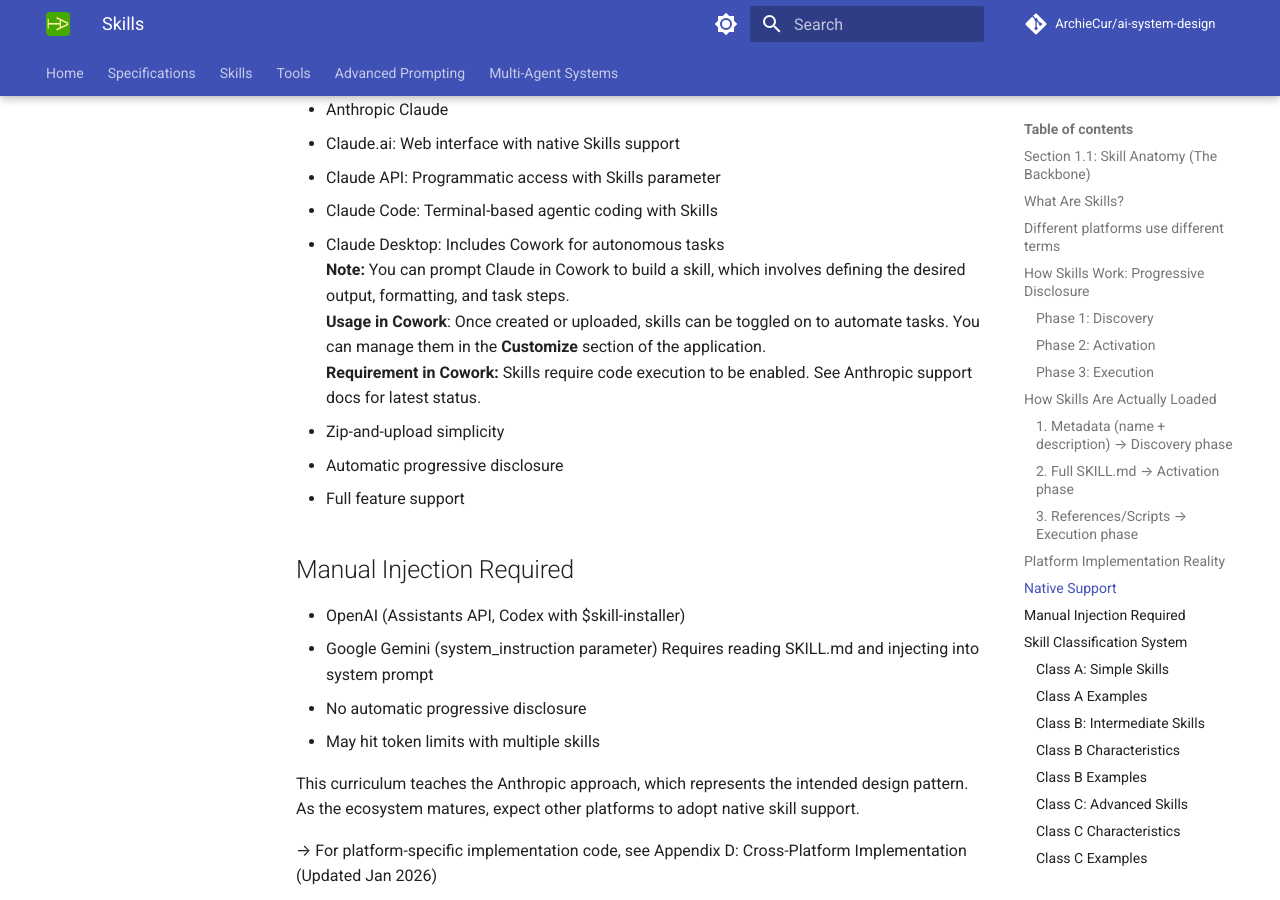
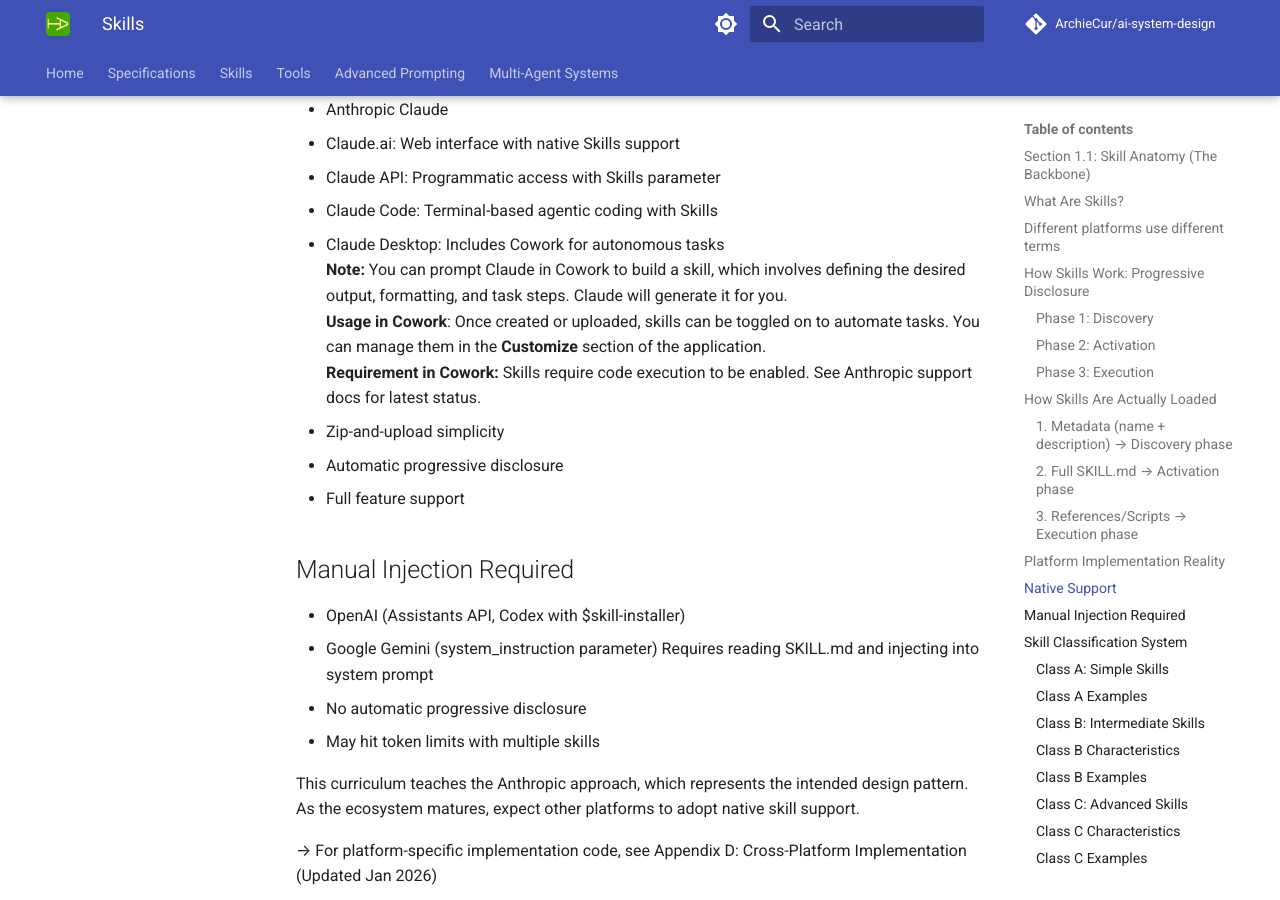
Before and after one commit to ArchieCur/ai-system-design, an MkDocs documentation site: the page built from docs/skills/Skills_1_1_Skill_Anatomy (1).md, in a window 1280 px wide and 900 px high, scrolled down 2394 px. Built offline with MkDocs 1.6.1 and Material for MkDocs 9.7.7, drawn with Linux system fonts in a browser that asks for light colours; comment, search, counter and statistics services are not loaded.

```diff
--- a/docs/skills/Skills_1_1_Skill_Anatomy (1).md
+++ b/docs/skills/Skills_1_1_Skill_Anatomy (1).md
@@ -87,6 +87,7 @@
 - Claude Code: Terminal-based agentic coding with Skills
 - Claude Desktop: Includes Cowork for autonomous tasks
 **Note:**  You can prompt Claude in Cowork to build a skill, which involves defining the desired output, formatting, and task steps.
+  Claude will generate it for you.
 **Usage in Cowork**: Once created or uploaded, skills can be toggled on to automate tasks.
   You can manage them in the **Customize** section of the application.
 **Requirement in Cowork:** Skills require code execution to be enabled. See Anthropic support docs for latest status.
```
